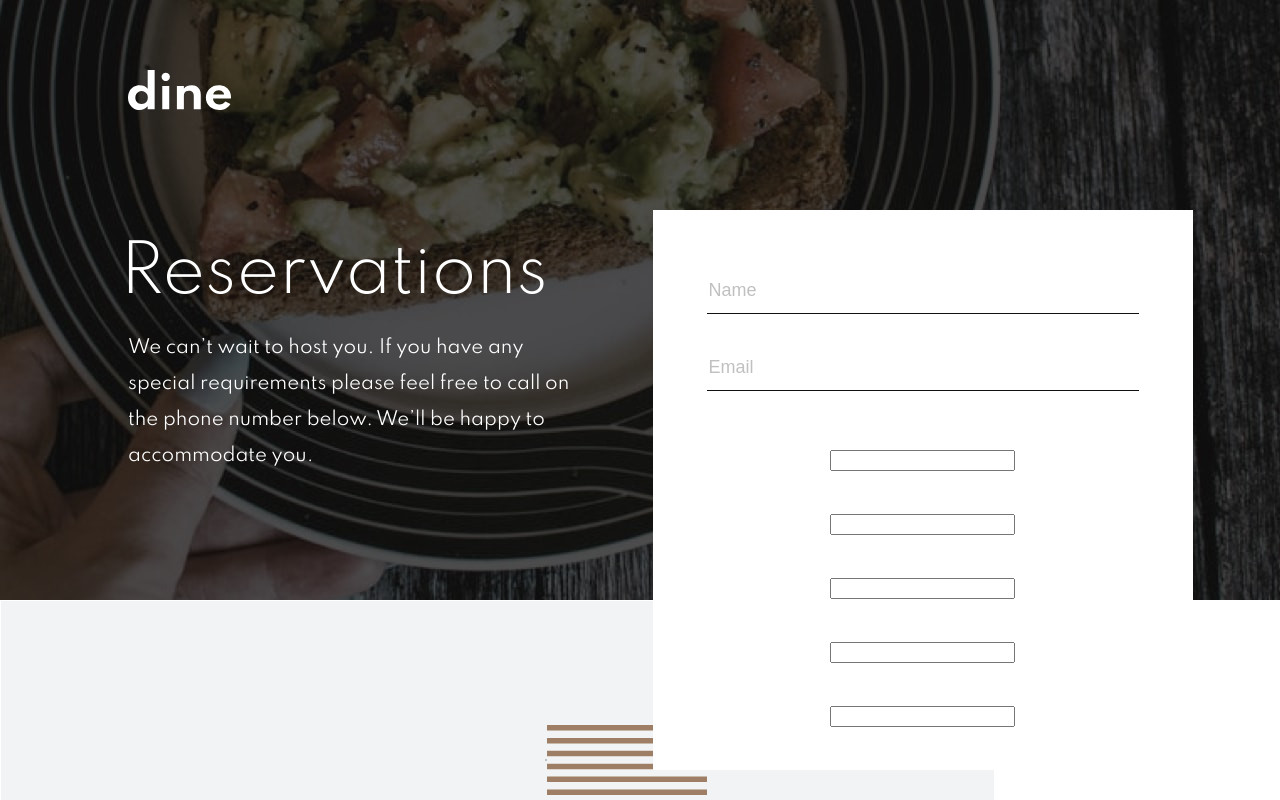
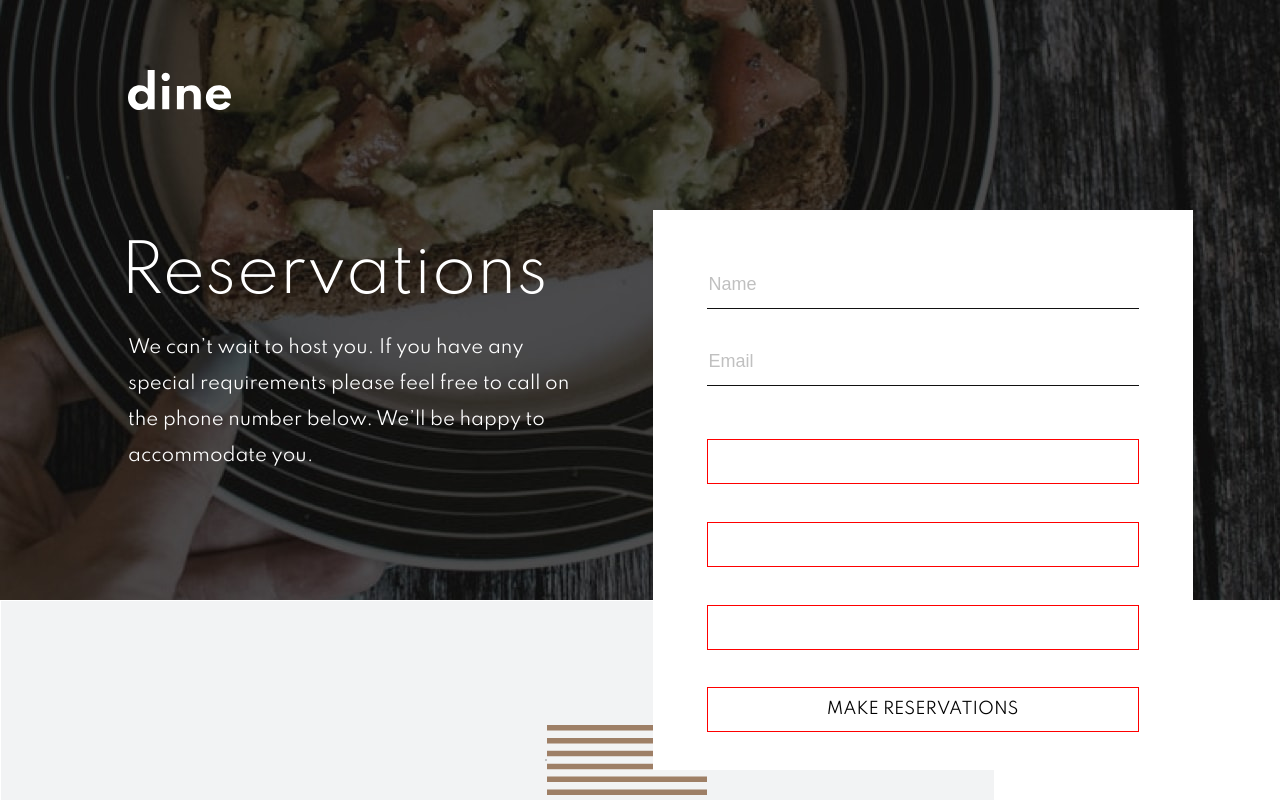
Before and after one commit to SJellen/dine, a Next.js app: page /book in a window 1280 px wide. Shown: the top 800 px of the page. Built offline with nearby package versions, Linux system fonts and the light colour scheme.

Commit message:
book/form inputs spacing set

```diff
--- a/components/Booking/Form.js
+++ b/components/Booking/Form.js
@@ -21,12 +21,16 @@ export default function Form() {
                             placeholder='Email'
                         />
                     </div>
+                    <div className={styles.dateContainer}>
 
-                    <input />
-                    <input />
-                    <input />
-                    <input />
-                    <input />
+                    </div>
+                    <div className={styles.timeContainer}>
+
+                    </div>
+                    <div className={styles.selectContainer}>
+
+                    </div>
+                    <a>MAKE RESERVATIONS</a>
                 </form>
             </div>
         </div>
--- a/styles/Book/Form.module.scss
+++ b/styles/Book/Form.module.scss
@@ -48,6 +48,19 @@
                 font-size: 18px;
             }
         }
+        .dateContainer, .timeContainer, .selectContainer {
+            width: 80%;
+            height: 45px;
+            border: 1px solid red;
+        }
+        a {
+            display: flex;
+            align-items: center;
+            justify-content: center;
+            border: 1px solid red;
+            width: 80%;
+            height: 45px;
+        }
 
     }
 }
```
